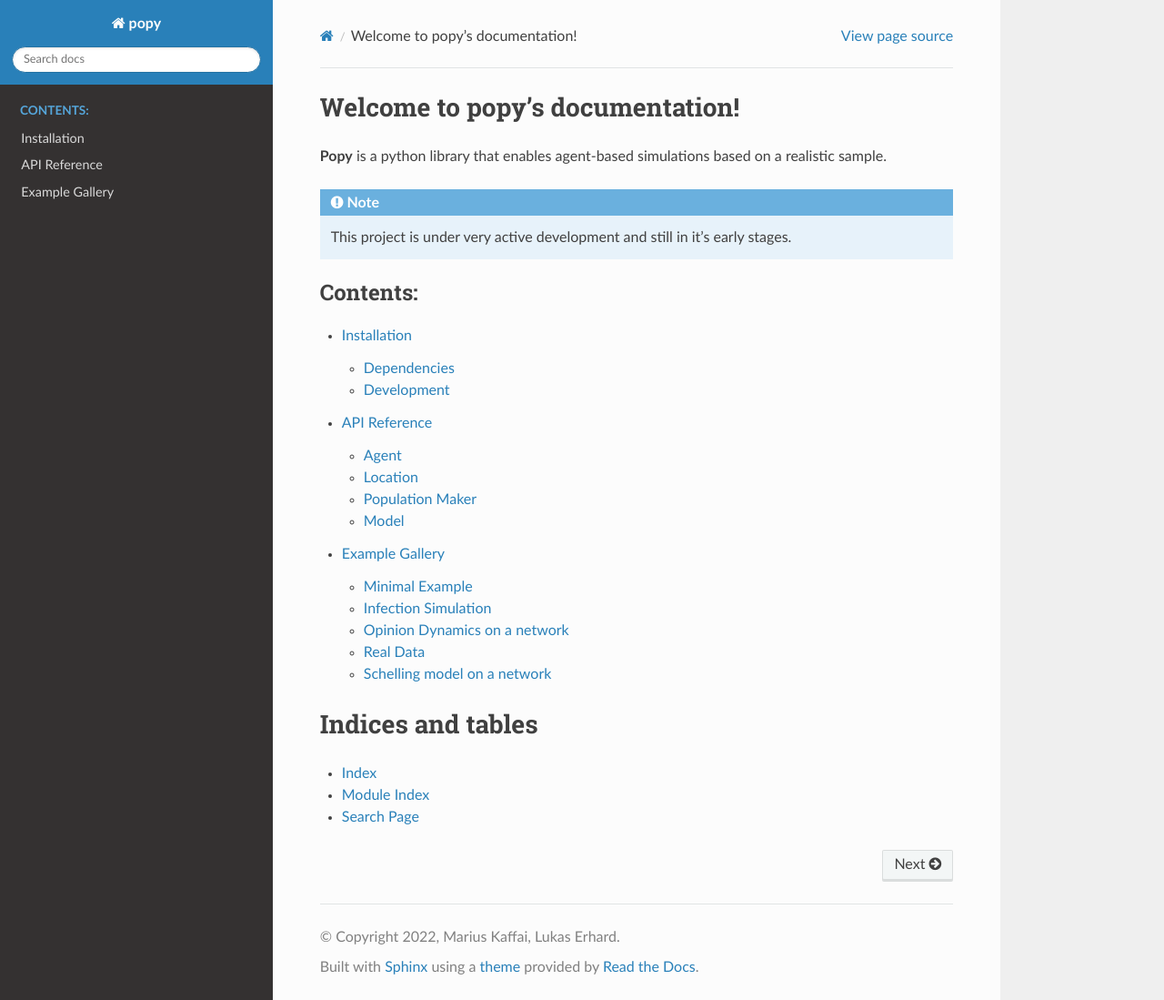
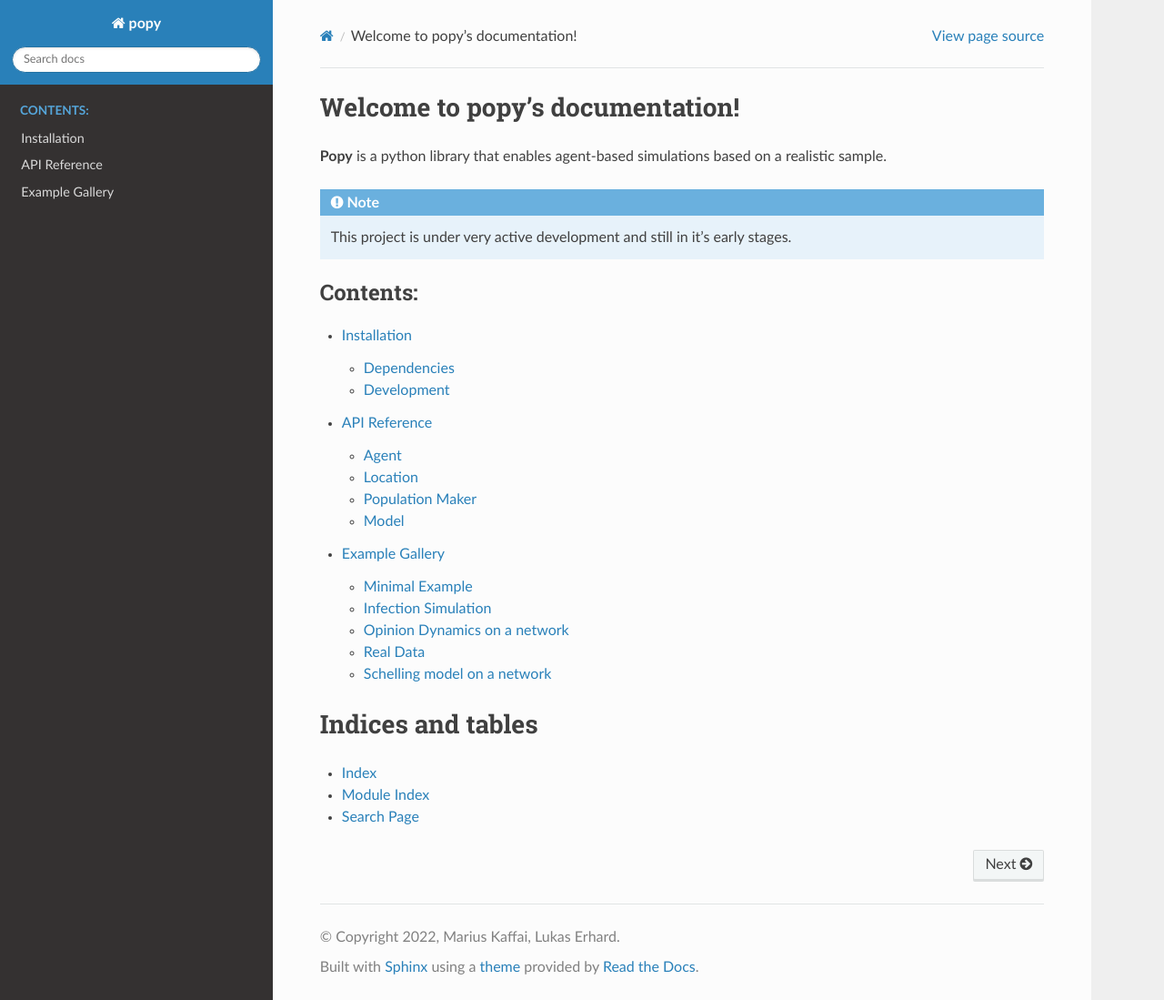
Before and after one commit to mariuzka/pop2net, a Sphinx documentation site: the page built from docs/index.rst, in a window 1280 px wide and 1099 px high. Shown: the whole window at 91% size. Built offline with Sphinx 7.4.7 and the Read the Docs theme 2.0.0, drawn with Linux system fonts in a browser that asks for light colours.

Commit message:
make docs a little bit wider

```diff
--- /dev/null
+++ b/docs/_static/custom.css
@@ -0,0 +1,3 @@
+.wy-nav-content {
+    max-width: 900px !important;
+}
--- a/docs/conf.py
+++ b/docs/conf.py
@@ -57,3 +57,4 @@
 
 html_theme = "sphinx_rtd_theme"
 html_static_path = ["_static"]
+html_css_files = ["custom.css"]
```
